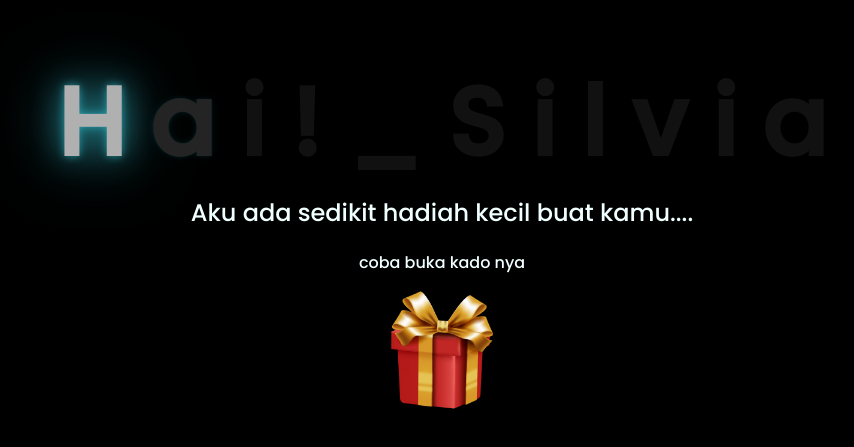
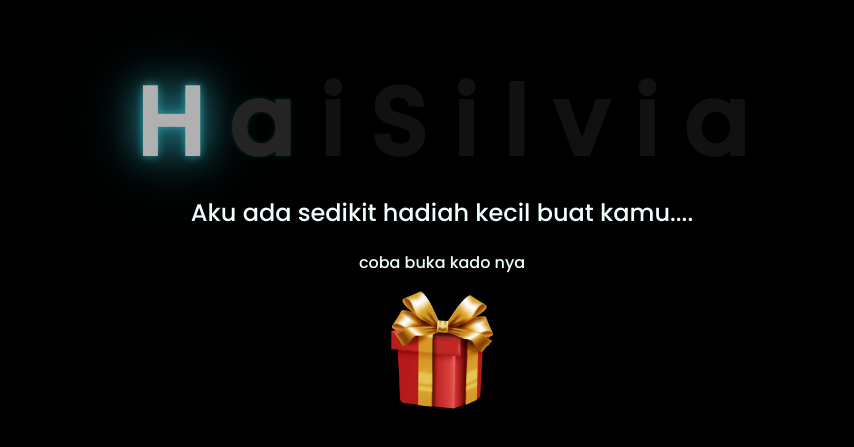
Before and after one commit to aemraul01/hadiah-buat-via, a plain HTML site: page index.html in a window 1280 px wide. Shown: the part 171-618 px from the top of the page, without its empty margins (206-1060 px from the left). Drawn offline with Linux system fonts and the light colour scheme.

Commit message:
Update index.html

```diff
--- a/index.html
+++ b/index.html
@@ -14,8 +14,7 @@
         <span>H</span>
         <span>a</span>
         <span>i</span>
-        <span>!</span>
-        <span>_</span>
+        <span> </span>
         <span>S</span>
         <span>i</span>
         <span>l</span>
```
